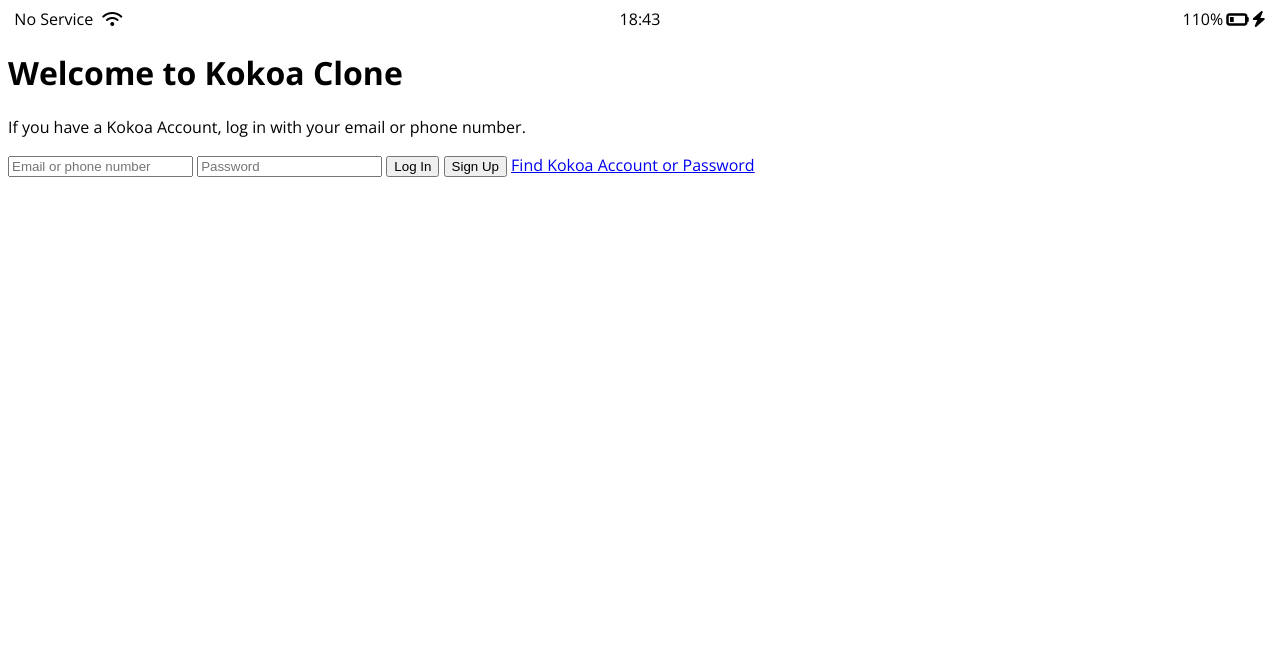
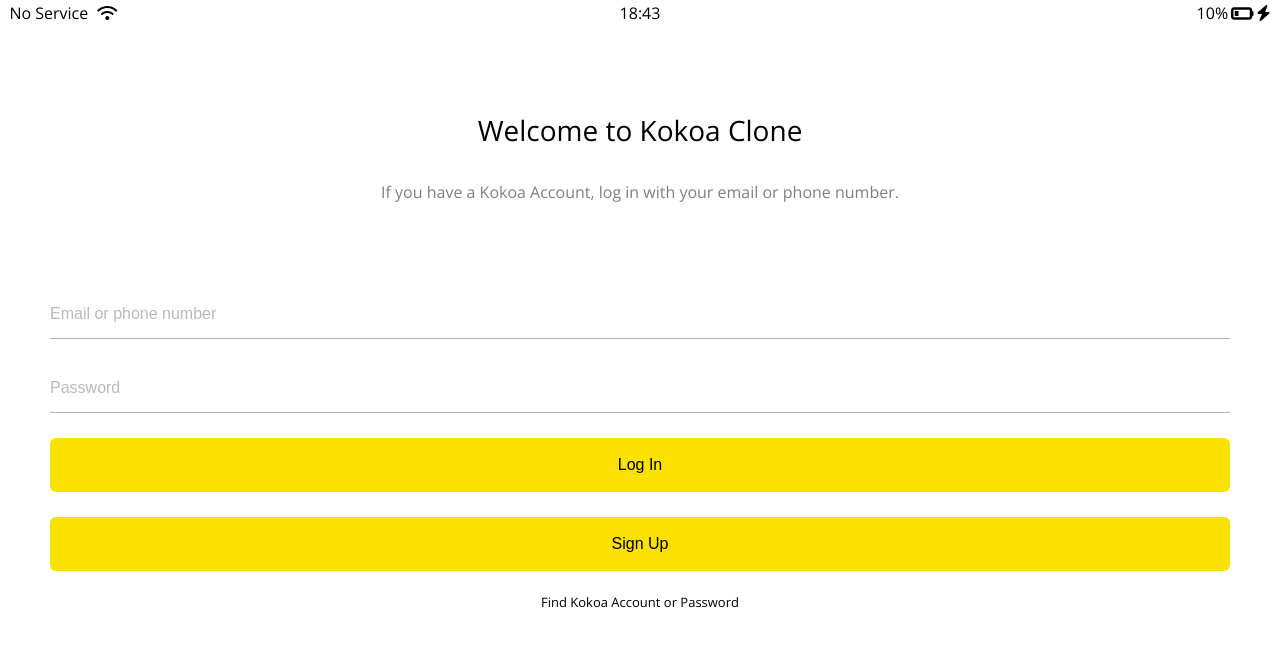
Before and after one commit to vnack1/kokoa-clone-2024, a plain HTML site: page index.html in a window 1280 px wide. Drawn offline with nearby package versions, Linux system fonts and the light colour scheme.

Commit message:
login css

```diff
--- /dev/null
+++ b/css/components/status-bar.css
@@ -0,0 +1,23 @@
+.status-bar {
+  display: flex;
+  justify-content: center;
+  padding: 5px 3px;
+}
+.status-bar__column {
+  width: 33%;
+}
+.status-bar__column:first-child span {
+  margin-right: 5px;
+}
+.status-bar__column:nth-child(2) {
+  display: flex;
+  justify-content: center;
+}
+.status-bar__column:last-child {
+  display: flex;
+  justify-content: flex-end;
+  align-items: center;
+}
+.status-bar__column .fa-battery-quarter {
+  margin: 0px 3px;
+}
--- /dev/null
+++ b/css/reset.css
@@ -0,0 +1,132 @@
+/* http://meyerweb.com/eric/tools/css/reset/
+   v2.0 | 20110126
+   License: none (public domain)
+*/
+
+html,
+body,
+div,
+span,
+applet,
+object,
+iframe,
+h1,
+h2,
+h3,
+h4,
+h5,
+h6,
+p,
+blockquote,
+pre,
+a,
+abbr,
+acronym,
+address,
+big,
+cite,
+code,
+del,
+dfn,
+em,
+img,
+ins,
+kbd,
+q,
+s,
+samp,
+small,
+strike,
+strong,
+sub,
+sup,
+tt,
+var,
+b,
+u,
+i,
+center,
+dl,
+dt,
+dd,
+ol,
+ul,
+li,
+fieldset,
+form,
+label,
+legend,
+table,
+caption,
+tbody,
+tfoot,
+thead,
+tr,
+th,
+td,
+article,
+aside,
+canvas,
+details,
+embed,
+figure,
+figcaption,
+footer,
+header,
+hgroup,
+menu,
+nav,
+output,
+ruby,
+section,
+summary,
+time,
+mark,
+audio,
+video {
+  margin: 0;
+  padding: 0;
+  border: 0;
+  font-size: 100%;
+  font: inherit;
+  vertical-align: baseline;
+}
+/* HTML5 display-role reset for older browsers */
+article,
+aside,
+details,
+figcaption,
+figure,
+footer,
+header,
+hgroup,
+menu,
+nav,
+section {
+  display: block;
+}
+body {
+  line-height: 1;
+}
+ol,
+ul {
+  list-style: none;
+}
+blockquote,
+q {
+  quotes: none;
+}
+blockquote:before,
+blockquote:after,
+q:before,
+q:after {
+  content: "";
+  content: none;
+}
+table {
+  border-collapse: collapse;
+  border-spacing: 0;
+}
+input:focus {
+  outline: none;
+}
--- /dev/null
+++ b/css/screens/login.css
@@ -0,0 +1,49 @@
+.welcome-header {
+  margin: 90px 0px;
+  text-align: center;
+  display: flex;
+  flex-direction: column;
+  align-items: center;
+}
+.welcome-header__title {
+  margin-bottom: 40px;
+  font-size: 28px;
+}
+.welcome-header__text {
+  width: 60%;
+  opacity: 0.5;
+}
+
+#login-form {
+  display: flex;
+  flex-direction: column;
+  margin: 0px 50px;
+}
+#login-form input {
+  border: none;
+  padding: 15px 0px;
+  font-size: 16px;
+  margin-bottom: 25px;
+}
+#login-form input:not([type="submit"]) {
+  border-bottom: 1px solid rgba(0, 0, 0, 0.3);
+  transition: border-color 0.3s ease-in-out;
+}
+#login-form input::placeholder {
+  opacity: 0.5;
+}
+#login-form input:focus {
+  border-color: var(--yellow);
+}
+#login-form input[type="submit"] {
+  background-color: var(--yellow);
+  border-radius: 6px;
+  cursor: pointer;
+  padding: 18px 0px;
+}
+#login-form a {
+  text-align: center;
+  text-decoration: none;
+  color: inherit;
+  font-size: 13px;
+}
--- a/css/styles.css
+++ b/css/styles.css
@@ -1,27 +1,13 @@
 @import url("https://fonts.googleapis.com/css2?family=Open+Sans:ital,wght@0,300..800;1,300..800&display=swap");
+@import "reset.css";
+@import "variable.css";
+
+/* components */
+@import "components/status-bar.css";
+
+/* screens */
+@import "screens/login.css";
+
 body {
   font-family: "Open Sans", sans-serif;
 }
-
-.status-bar {
-  display: flex;
-  justify-content: center;
-}
-.status-bar__column {
-  width: 33%;
-}
-.status-bar__column:first-child span {
-  margin-right: 5px;
-}
-.status-bar__column:nth-child(2) {
-  display: flex;
-  justify-content: center;
-}
-.status-bar__column:last-child {
-  display: flex;
-  justify-content: flex-end;
-  align-items: center;
-}
-.status-bar__column .fa-battery-quarter {
-  margin: 0px 3px;
-}
--- /dev/null
+++ b/css/variable.css
@@ -0,0 +1,3 @@
+:root {
+  --yellow: #fae100;
+}
--- a/index.html
+++ b/index.html
@@ -16,7 +16,7 @@
         <span>18:43</span>
       </div>
       <div class="status-bar__column">
-        <span>110%</span>
+        <span>10%</span>
         <i class="fa-solid fa-battery-quarter fa-lg"></i>
         <i class="fa-solid fa-bolt"></i>
       </div>
@@ -29,9 +29,9 @@
       </p>
     </header>
 
-    <form id="login-form">
-      <input type="text" placeholder="Email or phone number" />
-      <input type="password" placeholder="Password" />
+    <form action="friends.html" method="get" id="login-form">
+      <input name="username" type="text" placeholder="Email or phone number" />
+      <input name="password" type="password" placeholder="Password" />
       <input type="submit" value="Log In" />
       <input type="submit" value="Sign Up" />
       <a href="#">Find Kokoa Account or Password</a>
```
Also changed, not shown: friends.html (added, +1 -0 lines).
